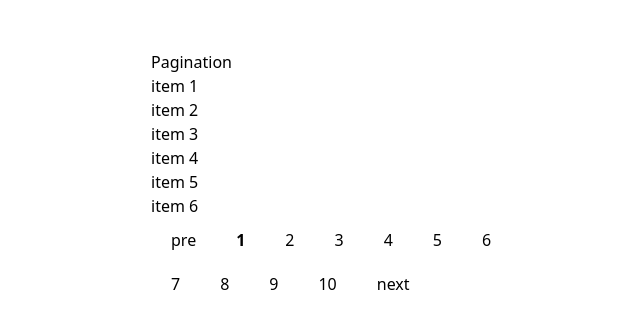
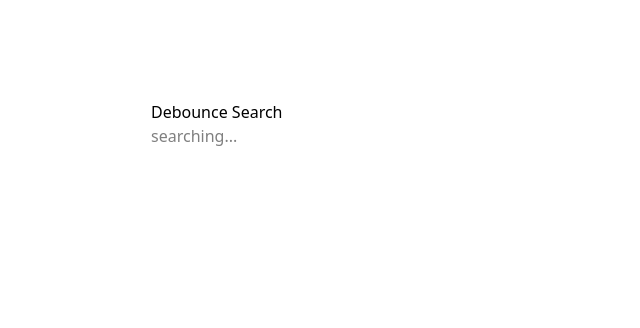
Before and after one commit to vyasan-6-6/REACT-PRACTICALS, a React (Vite) app: page / in a window 1280 px wide. Shown: the top 328 px of the page, without its empty margins (289-929 px from the left). Built offline with nearby package versions, Linux system fonts and the light colour scheme.

Commit message:
Debounce Search Input  setup

```diff
--- a/src/App.jsx
+++ b/src/App.jsx
@@ -1,9 +1,10 @@
+import DebouncedSearch from "./components/DebounceSearchInput"
 import Pagination from "./components/Pagination"
 
 const App = () => {
   return (
    <>
-   <Pagination />
+   <DebouncedSearch />
    </>
 
   )
--- /dev/null
+++ b/src/components/DebounceSearchInput.jsx
@@ -0,0 +1,36 @@
+import { useEffect, useState } from "react"
+
+
+const DebounceSearchInput = () => {
+    const [query,setQuery] = useState("");
+    const [debounceQuery,setDebounceQuery] = useState('');
+
+
+    useEffect(() => {
+       const timer = setTimeout(() => {
+        setDebounceQuery(query)
+       }, 500);
+
+      return () => {
+        clearTimeout(timer)
+      }
+    }, [query]);
+
+    useEffect(() => {
+
+        console.log("API CALL with :",debounceQuery);
+
+
+
+    }, [debounceQuery])
+
+
+  return (
+    <div className="mx-auto mt-25 w-100">
+        <h1>Debounce Search</h1>
+<input type="text" placeholder="searching..." onChange={(e)=>setQuery(e.target.value.trim())} value={query} />
+    </div>
+  )
+}
+
+export default DebounceSearchInput
--- a/src/components/Pagination.jsx
+++ b/src/components/Pagination.jsx
@@ -2,44 +2,48 @@ import { useState } from "react"
 
 
 const Pagination = () => {
-const items = Array.from({length:56},(_,i)=>`item ${i+1}`);
-const itemPerPage = 6;
+ const item = Array.from({length:46},(_,i)=>`item ${i+1}`);
+ const itemPerPage = 5;
 
  const [currentPage,setCurrentPage] = useState(1);
 
- const startIndex = (currentPage-1)* itemPerPage;
+ const startIndex = (currentPage-1) * itemPerPage;
+const totalPages =  Math.ceil(item.length/itemPerPage);
+ const currentItems = item.slice(startIndex,startIndex+itemPerPage);
 
- const totalPages = Math.ceil(items.length/itemPerPage);
-
- const currentItems = items.slice(startIndex,startIndex+itemPerPage);
-
- const nextPage =()=>{
-    if(currentPage < totalPages){
-        setCurrentPage((pre)=>pre+1)
-    }
- }
-
- const previous = ()=>{
+ const pre =()=>{
     if(currentPage >1){
         setCurrentPage((pre)=>pre-1);
     }
+ };
+
+
+ const next = ()=>{
+    if(currentPage<totalPages){
+        setCurrentPage((pre)=>pre+1);
+    }
  }
     return (
-    <div style={{width:"400px",margin:"50px auto"}}>
+  <>
+  <div style={{margin:"50px auto", width:"400px"}}>
     <h2>Pagination</h2>
-        <div>
+    <ul>
         {currentItems.map((item,i)=>(
-                <ul key={i} >{item}</ul>
+            <li key={i}>
+{item}
+            </li>
         ))}
-        </div>
-            <button disabled={currentPage===1} onClick={previous} >pre</button>
+
+    </ul>
+    <button onClick={pre}>PRE</button>
     {Array.from({length:totalPages},(_,i)=>(
-            <button onClick={()=>setCurrentPage(i+1)} key={i} style={{fontWeight:currentPage === i+1 ? "bold":"normal"}}>
+        <button key={i} onClick={()=>setCurrentPage(i+1)} style={{fontWeight:currentPage===i+1?"bold":"normal"}}>
 {i+1}
         </button>
     ))}
-        <button onClick={nextPage}>next</button>
+    <button onClick={next}>NEXT</button>
   </div>
+  </>
   )
 }
 
```
Lines whose indentation alone changed are shown as unchanged.
